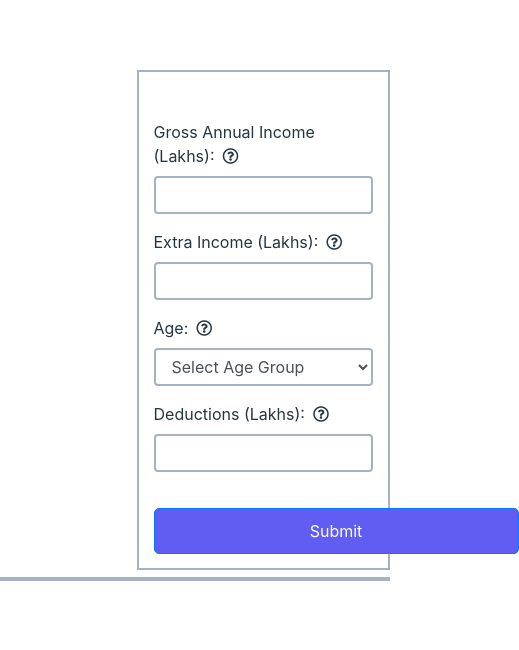
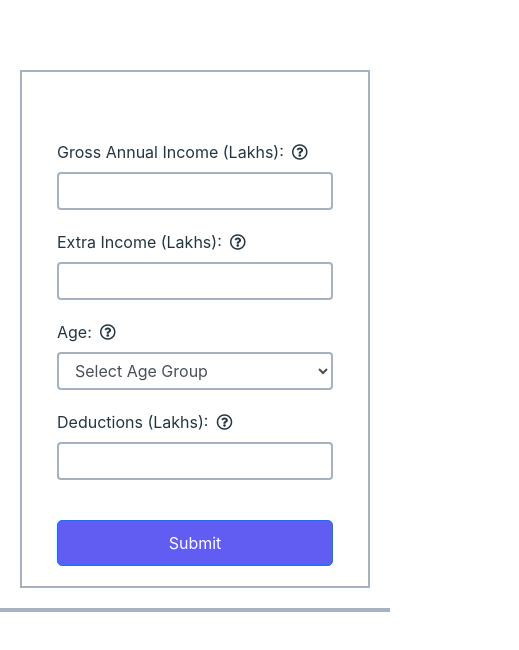
Before and after one commit to raushan22882917/Fyle_assignment, a plain HTML site: page index.html in a window 390 px wide. Shown: the whole page, 519 px wide, since content can reach past the window. Drawn offline with nearby package versions, Linux system fonts and the light colour scheme.

Commit message:
Update styles.css

```diff
--- a/styles.css
+++ b/styles.css
@@ -1,54 +1,48 @@
-
 /* Add some spacing and alignment adjustments */
 body {
     padding-top: 50px;
-            background-color: #FFFFFF;
+    background-color: white;
 }
 
 .container {
     max-width: 400px;
     background-color: #FFFFFF;
-
+    margin: 0 auto;
+    padding: 0 15px;
 }
 
 #resultModal {
     background-color: transparent;
     border: 2px solid #A4B3BF;
-
-
 }
 
 .form-group {
     position: relative;
+    margin-bottom: 20px;
 }
 
-        /* Improve error icon positioning */
 .error-icon {
     display: none;
     color: red;
     position: absolute;
-            top: 70%;
+    top: 50%;
     transform: translateY(-50%);
     right: 5px;
 }
 
-        /* Style the submit button */
 .btn-primary {
     margin-top: 20px;
     padding: 10px 20px;
     border-radius: 5px;
-            width: 365px;
+    width: 100%;
 }
 
-        /* Style the modal */
 .modal-content {
     border-radius: 10px;
 }
 
 .form-control {
     border: 2px solid #A4B3BF;
-
-
 }
 
 .modal-header {
@@ -59,12 +53,10 @@
     border-top: none;
 }
 
-        /* Style the result modal title */
 .modal-title {
     font-weight: bold;
 }
 
-        /* Style the result text in the modal */
 .modal-body p {
     font-size: 18px;
     margin-bottom: 0;
@@ -76,86 +68,76 @@
 
 label {
     color: #253540;
-
-
 }
 
 .background {
     max-width: 400px;
     border: 2px solid #A4B3BF;
-            margin-left: 35%;
-            margin-top: 5%;
-            margin-bottom: 2%;
-            height: 500px;
+    margin: 20px auto;
+    padding: 20px;
+    box-sizing: border-box;
 }
 
-        /* Center the modal */
 .modal-dialog {
     display: flex;
     align-items: center;
     justify-content: center;
     margin-top: 15%;
-            background-color: #FFFFFF;
-
 }
 
-        /* Style the modal */
 .modal-content {
     box-shadow: 0 0 20px rgba(0, 0, 0, 0.2);
-
     background-color: #FFFFFF;
-
 }
-
-
 
 .modal-body {
     padding: 20px;
-            background-color: #FFFFFF;
-
 }
 
 .modal-footer {
     border-top: none;
-            margin-right: 45%;
-            background-color: #FFFFFF;
-
 }
 
-        /* Style the close button */
 .close {
     color: #fff;
     opacity: 1;
-            margin-right: 300px;
     background-color: #615CF2;
-
 }
 
 .close:hover {
     opacity: 0.75;
-            background-color: #615CF2;
-
 }
 
 .btn-secondary {
     background-color: #615CF2;
 }
-        .btn-primary{
+
+.btn-primary {
     background-color: #615CF2;
-
 }
-
-
 
 .text-center,
 h4,
 h5 {
     font-weight: bold;
     text-align: center;
+}
 
+.model {
+    border: 2px solid #A4B3BF;
 }
-        .model{
-            border: 2px solid #A4B3BF;
 
+@media screen and (max-width: 576px) {
+    .container {
+        max-width: 100%;
+    }
 
+    .background {
+        max-width: calc(100% - 40px);
+        margin: 20px auto;
     }
+
+    .btn-primary {
+        width: 100%;
+    }
+}
```
Lines whose indentation alone changed are shown as unchanged.
